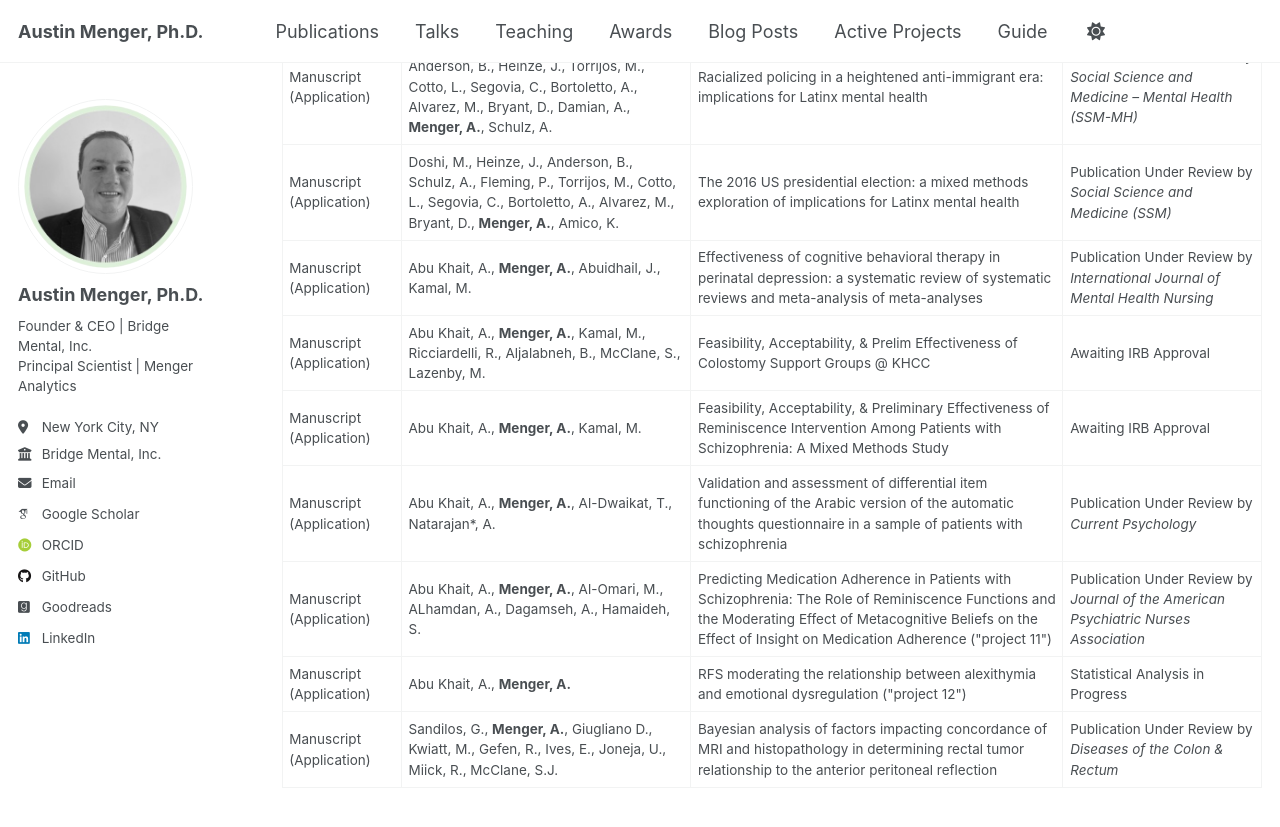
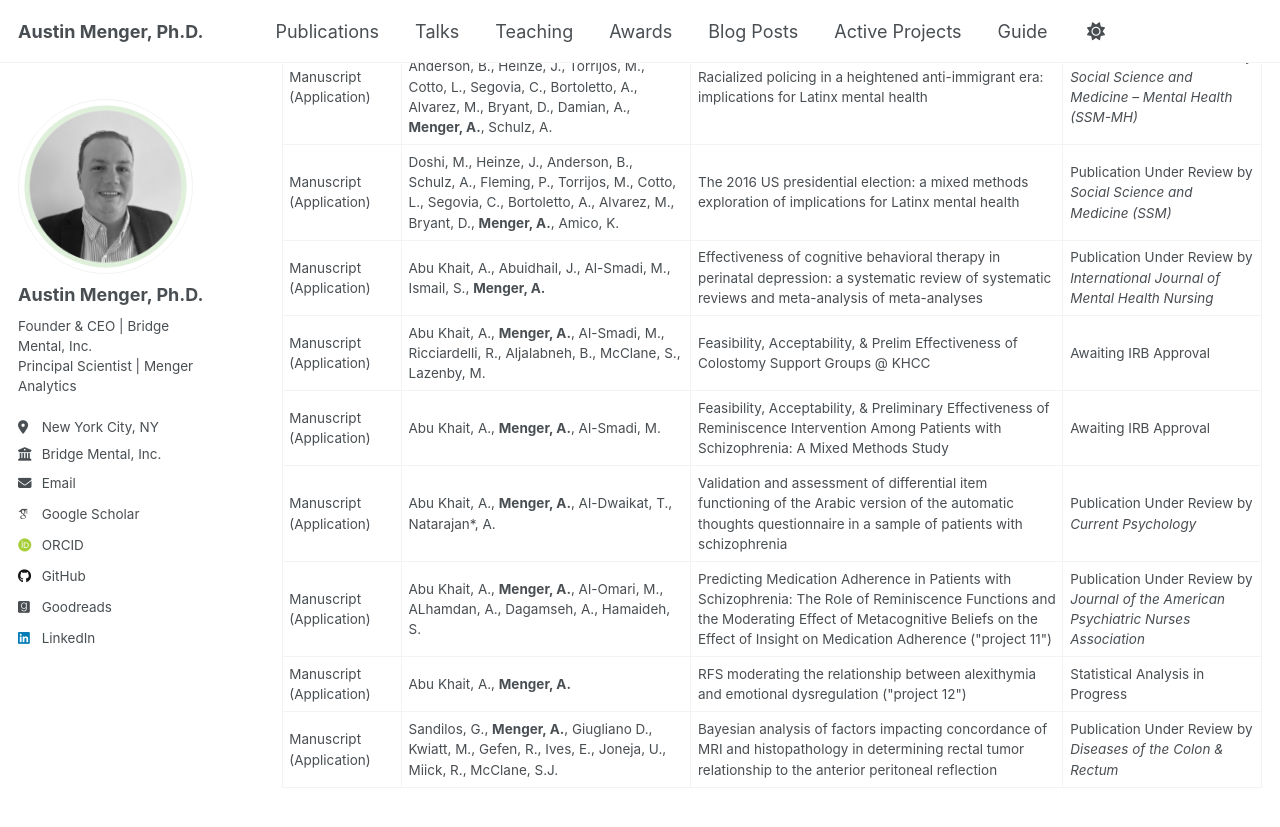
Before and after one commit to austinmenger/austinmenger.github.io, a Jekyll site: the page built from _pages/active_projects.md, in a window 1280 px wide and 900 px high, scrolled down 1272 px. Shown: the top 827 px of the window. Built offline with Jekyll 4.4.1, drawn with Linux system fonts in a browser that asks for light colours; some web fonts are replaced.

Commit message:
Update active_projects.md

```diff
--- a/_pages/active_projects.md
+++ b/_pages/active_projects.md
@@ -135,19 +135,19 @@ author_profile: true
  </tr>
  <tr>
   <td>Manuscript (Application)</td>
-  <td>Abu Khait, A., <b>Menger, A.</b>, Abuidhail, J., Kamal, M.</td>
+  <td>Abu Khait, A., Abuidhail, J., Al-Smadi, M., Ismail, S., <b>Menger, A.</b></td>
   <td>Effectiveness of cognitive behavioral therapy in perinatal depression: a systematic review of systematic reviews and meta-analysis of meta-analyses</td>
   <td>Publication Under Review by <em>International Journal of Mental Health Nursing</em></td>
  </tr>
  <tr>
   <td>Manuscript (Application)</td>
-  <td>Abu Khait, A., <b>Menger, A.</b>, Kamal, M., Ricciardelli, R., Aljalabneh, B., McClane, S., Lazenby, M.</td>
+  <td>Abu Khait, A., <b>Menger, A.</b>, Al-Smadi, M., Ricciardelli, R., Aljalabneh, B., McClane, S., Lazenby, M.</td>
   <td>Feasibility, Acceptability, & Prelim Effectiveness of Colostomy Support Groups @ KHCC</td>
   <td>Awaiting IRB Approval</td>
  </tr>
  <tr>
   <td>Manuscript (Application)</td>
-  <td>Abu Khait, A., <b>Menger, A.</b>, Kamal, M.</td>
+  <td>Abu Khait, A., <b>Menger, A.</b>, Al-Smadi, M.</td>
   <td>Feasibility, Acceptability, & Preliminary Effectiveness of Reminiscence Intervention Among Patients with Schizophrenia: A Mixed Methods Study</td>
   <td>Awaiting IRB Approval</td>
  </tr>
```
